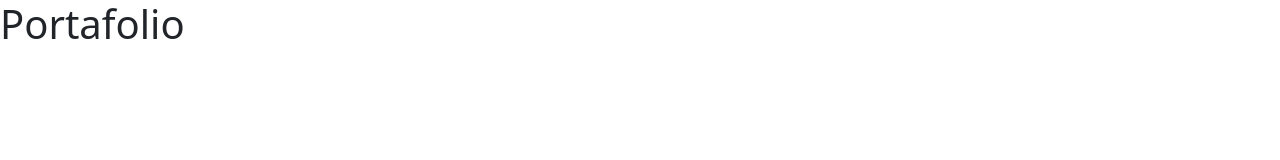
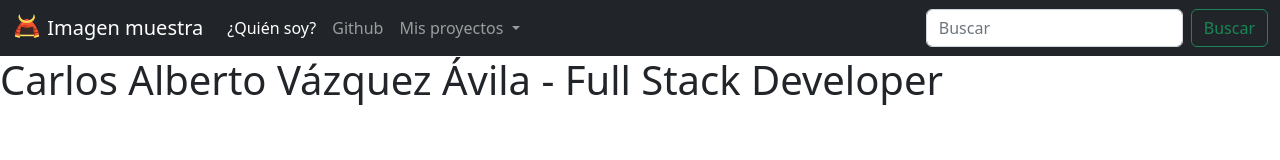
Before and after one commit to 54mur41Mx/Portafolio, a plain HTML site: page index.html in a window 1280 px wide. Drawn offline with nearby package versions, Linux system fonts and the light colour scheme.

Commit message:
Se agrega navbar, footer, carpeta img, 4 .svg

```diff
--- a/index.html
+++ b/index.html
@@ -8,8 +8,53 @@
     <link rel="stylesheet" href="css/style.css">
   </head>
   <body>
-    <h1>Portafolio</h1>
+
+    <nav class="navbar navbar-expand-lg navbar-dark bg-dark">
+      <div class="container-fluid">
+        <a class="navbar-brand" href="#">
+          <img src="img/samurai2.svg" alt="Logo" width="30" height="24" class="d-inline-block align-text-top">
+          Imagen muestra
+        </a>
+        <button class="navbar-toggler" type="button" data-bs-toggle="collapse" data-bs-target="#navbarSupportedContent" aria-controls="navbarSupportedContent" aria-expanded="false" aria-label="Toggle navigation">
+          <span class="navbar-toggler-icon"></span>
+        </button>
+        <div class="collapse navbar-collapse" id="navbarSupportedContent">
+          <ul class="navbar-nav me-auto mb-2 mb-lg-0">
+            <li class="nav-item">
+              <a class="nav-link active" aria-current="page" href="#">¿Quién soy?</a>
+            </li>
+            <li class="nav-item">
+              <a class="nav-link" href="#">Github</a>
+            </li>
+            <li class="nav-item dropdown">
+              <a class="nav-link dropdown-toggle" href="#" role="button" data-bs-toggle="dropdown" aria-expanded="false">
+                Mis proyectos
+              </a>
+              <ul class="dropdown-menu">
+                <li><a class="dropdown-item" href="#">Proyecto chido 1</a></li>
+                <li><a class="dropdown-item" href="#">Proyecto chido 2</a></li>
+                <li><hr class="dropdown-divider"></li>
+                <li><a class="dropdown-item" href="#">Proyecto chido 3</a></li>
+              </ul>
+            </li>
+          </ul>
+          <form class="d-flex" role="search">
+            <input class="form-control me-2" type="search" placeholder="Buscar" aria-label="Search">
+            <button class="btn btn-outline-success" type="submit">Buscar</button>
+          </form>
+        </div>
+      </div>
+    </nav>
+
+
+    <h1>Carlos Alberto Vázquez Ávila - Full Stack Developer</h1>
+
+
     <script src="https://cdn.jsdelivr.net/npm/bootstrap@5.2.3/dist/js/bootstrap.bundle.min.js" integrity="sha384-kenU1KFdBIe4zVF0s0G1M5b4hcpxyD9F7jL+jjXkk+Q2h455rYXK/7HAuoJl+0I4" crossorigin="anonymous"></script>
     <script src="js/main.js"></script>
   </body>
+
+  <footer>
+
+  </footer>
 </html>
```
Also changed, not shown: img/samurai1.svg (added), img/samurai2.svg (added), img/samurainegro.svg (added), img/samurainegro2.svg (added), 1 other file.
